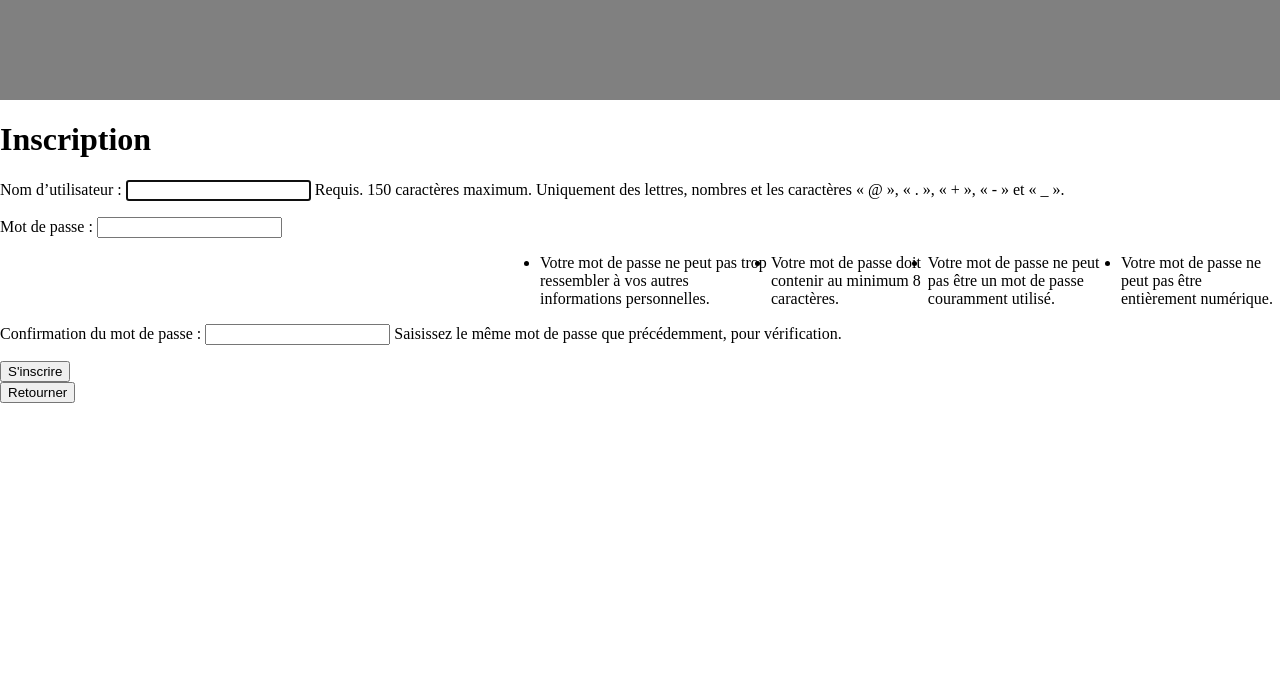
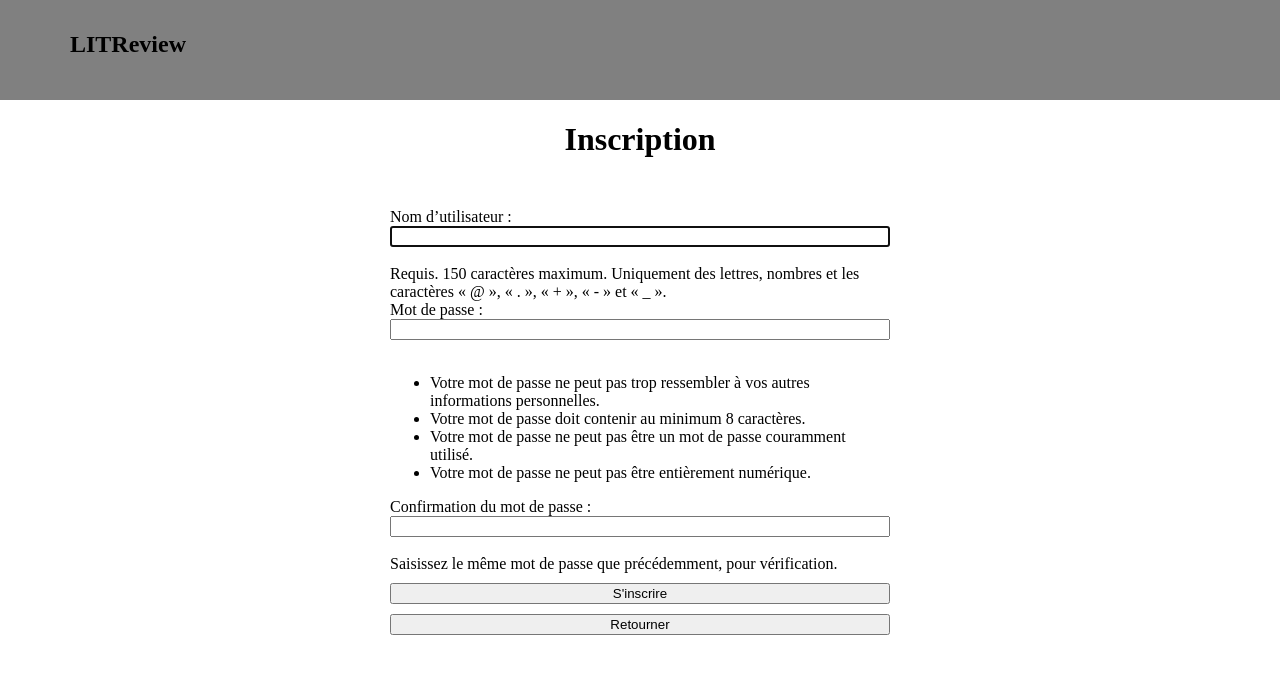
Before and after one commit to Pierre12412/LITReview, a Django app: page /create_account in a window 1280 px wide. Shown: the top 674 px of the page. Run offline with Django 3.2, Linux system fonts and the light colour scheme.

Commit message:
connexion/inscription css

```diff
--- a/src/posts/static/css/base.css
+++ b/src/posts/static/css/base.css
@@ -19,7 +19,7 @@ margin : auto;
 width:50%;
 }
 
-ul{
+#rectangle ul{
 display : flex;
   margin-left:500px;
 }
@@ -30,12 +30,13 @@ display : flex;
 }
 
 a:link {
+    color : black;
   background-color: transparent;
   text-decoration: none;
 }
 
 a:visited {
-  color: blue;
+  color: black;
   background-color: transparent;
   text-decoration: none;
 }
@@ -44,3 +45,13 @@ a:active {
   background-color: transparent;
   text-decoration: underline;
 }
+
+#title{
+    position: absolute;
+  top : 3%; left: 10%;
+  transform: translate(-50%, -50%);
+}
+
+#page_title
+{
+text-align : center;}
--- /dev/null
+++ b/src/posts/static/css/inscription.css
@@ -0,0 +1,25 @@
+#form{
+    display:flex;
+    flex-direction : column;
+    width : 500px;
+}
+
+.ul{
+   margin-left : 0px;
+}
+
+#content{
+    margin: 0 auto;
+    display : flex;
+    flex-direction : column;
+    justify-content: space-around;
+    width : 50%;
+    margin-top : 50px;
+    align-items:center;
+}
+
+.inscription-button
+{
+    width : 500px;
+    margin-top : 10px;
+}
--- a/src/posts/static/css/style_ticket_list.css
+++ b/src/posts/static/css/style_ticket_list.css
@@ -11,7 +11,10 @@
         display:flex;
         justify-content: space-around;
 }
-
+.button_critic
+{
+    margin-bottom : 50px;
+}
 #flux
 {
     text-align: center;
--- a/src/posts/templates/posts/ticket_list.html
+++ b/src/posts/templates/posts/ticket_list.html
@@ -51,7 +51,7 @@
                         <h5>{{ post.user }} a demandé une critique</h5>
                         <h3>{{ post.title}}</h3>
                         <h5>{{ post.description }}</h5>
-                        <form action="/create_review">
+                        <form action="/create_review" class="button_critic">
                           <input type="submit" value="Créer une critique">
                         </form>
 
--- a/src/templates/base.html
+++ b/src/templates/base.html
@@ -6,6 +6,7 @@
     <title>LITReview</title>
     <div id="rectangle">
         <link rel="stylesheet" href="{% static 'css/base.css' %}">
+        <h2 id="title">LITReview</h2>
     <nav>
           <ul class="menu">
               {% if user.is_authenticated %}
@@ -17,8 +18,10 @@
           </ul>
     </nav>
     </div>
-    {% block title %}
-    {% endblock %}
+    <div id="page_title">
+        {% block title %}
+        {% endblock %}
+    </div>
 </head>
 <body>
     {% block content %}
--- a/src/utilisateurs/templates/inscription.html
+++ b/src/utilisateurs/templates/inscription.html
@@ -1,15 +1,16 @@
 {% extends 'base.html' %}
-
+{% load static %}
 {% block title %}
     <h1>Inscription</h1>
 {% endblock %}
 
 {% block content %}
-
-    <form method="POST">
+<div id="content">
+    <link rel="stylesheet" href="{% static 'css/inscription.css' %}">
+    <form method="POST" id="form">
         {% csrf_token %}
-        {{ form.as_p }}
-        <input type="submit" value="S'inscrire">
+        {{ form }}
+        <input type="submit" value="S'inscrire" class="inscription-button">
 
         {% for error, message in errors.items %}
         <h3 style="color : red;">
@@ -17,6 +18,8 @@
         </h3>
         {% endfor %}
     </form>
-        <button onclick="history.back()">Retourner</button>
-
+    <form action="/login">
+            <input type="submit" value="Retourner" class="inscription-button">
+        </form>
+</div>
 {% endblock %}
```
Also changed, not shown: src/posts/static/css/connexion.css (added, +17 -0 lines), src/utilisateurs/templates/registration/login.html (+11 -7 lines), src/db.sqlite3.
